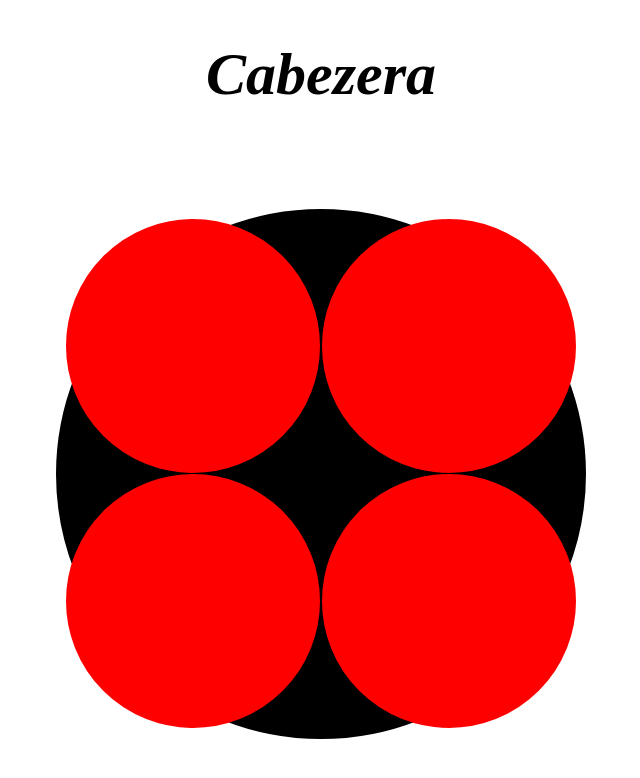
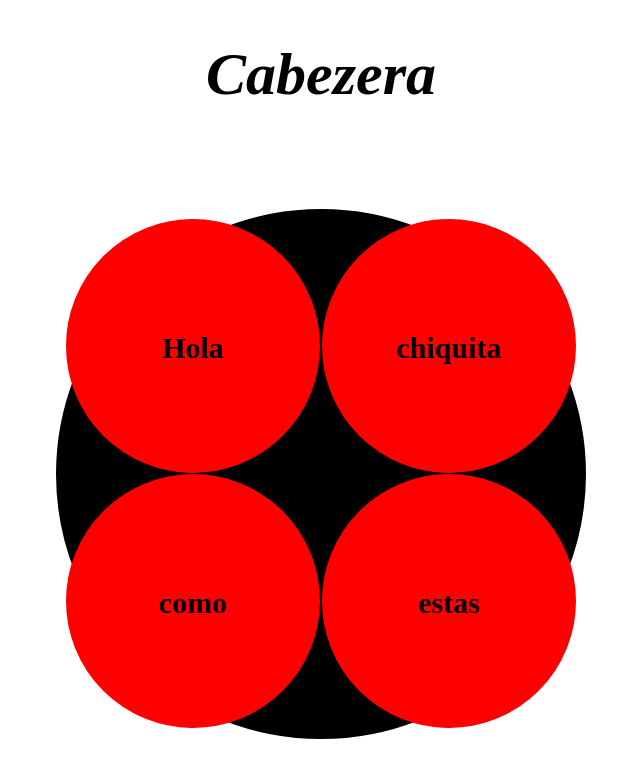
Before and after one commit to CastroMaster10/CastroMaster10.github.io, a plain HTML site: page index.html in a window 1280 px wide. Shown: the whole page, without its empty margins (319-959 px from the left). Drawn offline with Linux system fonts and the light colour scheme.

Commit message:
Se le agrego palabras en losm circulos

```diff
--- a/css/estilos.css
+++ b/css/estilos.css
@@ -14,6 +14,7 @@
     border-radius: 1000px;
     background-color: black;
 
+
 }
 
 .cabecera {
@@ -21,6 +22,7 @@
     text-align: center;
     font-style: italic;
     font-size: 30px;
+
 
 }
 
@@ -31,6 +33,8 @@
     width: 250px;
     border-radius: 1000px;
     background-color: red;
+     text-align: center;
+
 }
 
 .caja2 {
@@ -40,6 +44,7 @@
     width: 250px;
      border-radius: 1000px;
      background-color: red;
+     text-align: center;
 
 }
 
@@ -50,6 +55,7 @@
     width: 250px;
      border-radius: 1000px;
      background-color: red;
+      text-align: center;
 }
 
 .caja4 {
@@ -59,4 +65,13 @@
     width: 250px;
      border-radius: 1000px;
      background-color: red;
+      text-align: center;
+
 }
+
+
+.texto {
+    padding-top: 80px;
+    font-size: 30px;
+    font-weight: bold;
+}
--- a/index.html
+++ b/index.html
@@ -15,16 +15,16 @@
 
 
         <div class= "caja1">
-
+            <p class= "texto">Hola</p>
         </div>
         <div class= "caja2">
-
+          <p class= "texto">chiquita</p>
         </div>
         <div class= "caja3">
-
+            <p class= "texto">como </p>
         </div>
         <div class= "caja4">
-
+            <p class= "texto"> estas</p>
         </div>
 
     </section>
```
